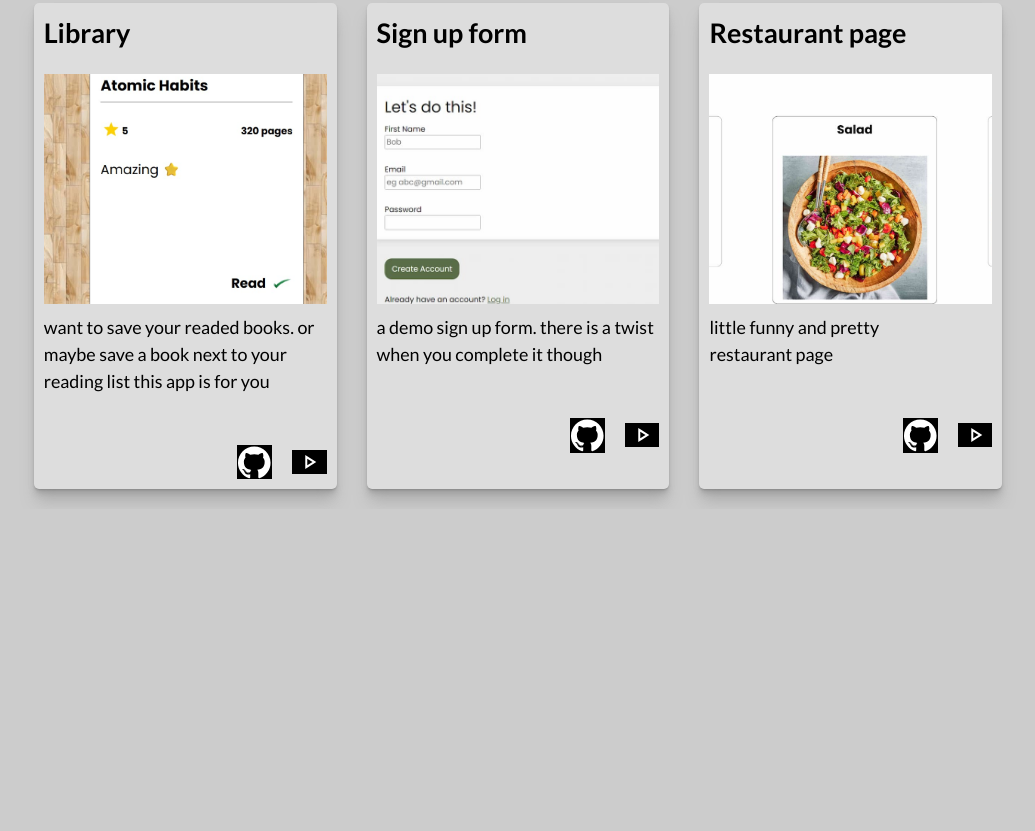
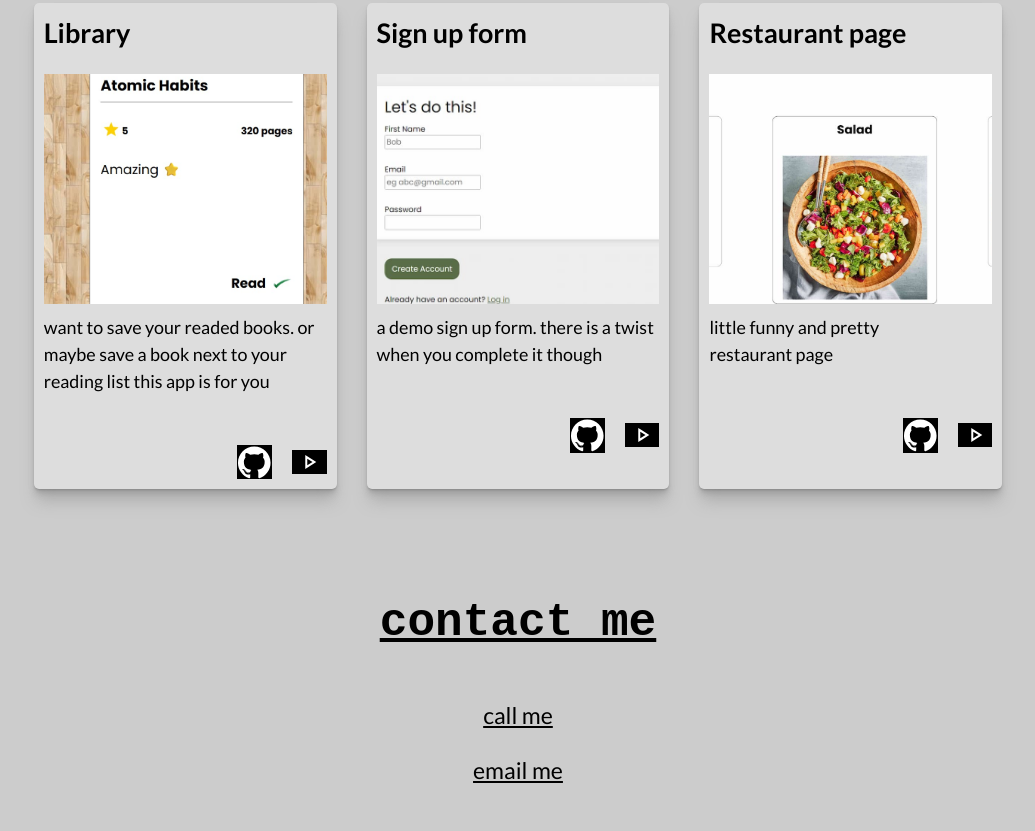
Before and after one commit to Prince-Web-Developer/Home_Page, a website built with webpack: page src/template.html in a window 1280 px wide. Shown: the part 2228-3059 px from the top of the page, without its empty margins (122-1157 px from the left). Before the commit the page ends 2737 px from the top, so only its background shows below. Built offline with nearby package versions, Linux system fonts and the light colour scheme; a web font is replaced by a local one.

Commit message:
feat: add contact section

```diff
--- a/src/style.css
+++ b/src/style.css
@@ -311,6 +311,17 @@ h2 {
   object-position: left;
 }
 
+.details {
+  display: flex;
+  flex-direction: column;
+  align-items: center;
+  padding: 40px 0px;
+  gap: 20px;
+}
+
+.details a{
+  color: var(--color);
+}
 
 
 @media (max-width: 800px) {
--- a/src/template.html
+++ b/src/template.html
@@ -171,6 +171,14 @@
 
 
       </section>
+
+      <section>
+        <h2>contact me</h2>
+        <div class="details">
+          <a href="tel:+069">call me</a>
+          <a href="mailto:example@gmail.com">email me</a>
+        </div>
+      </section>
     </main>
   </body>
 </html>
```
